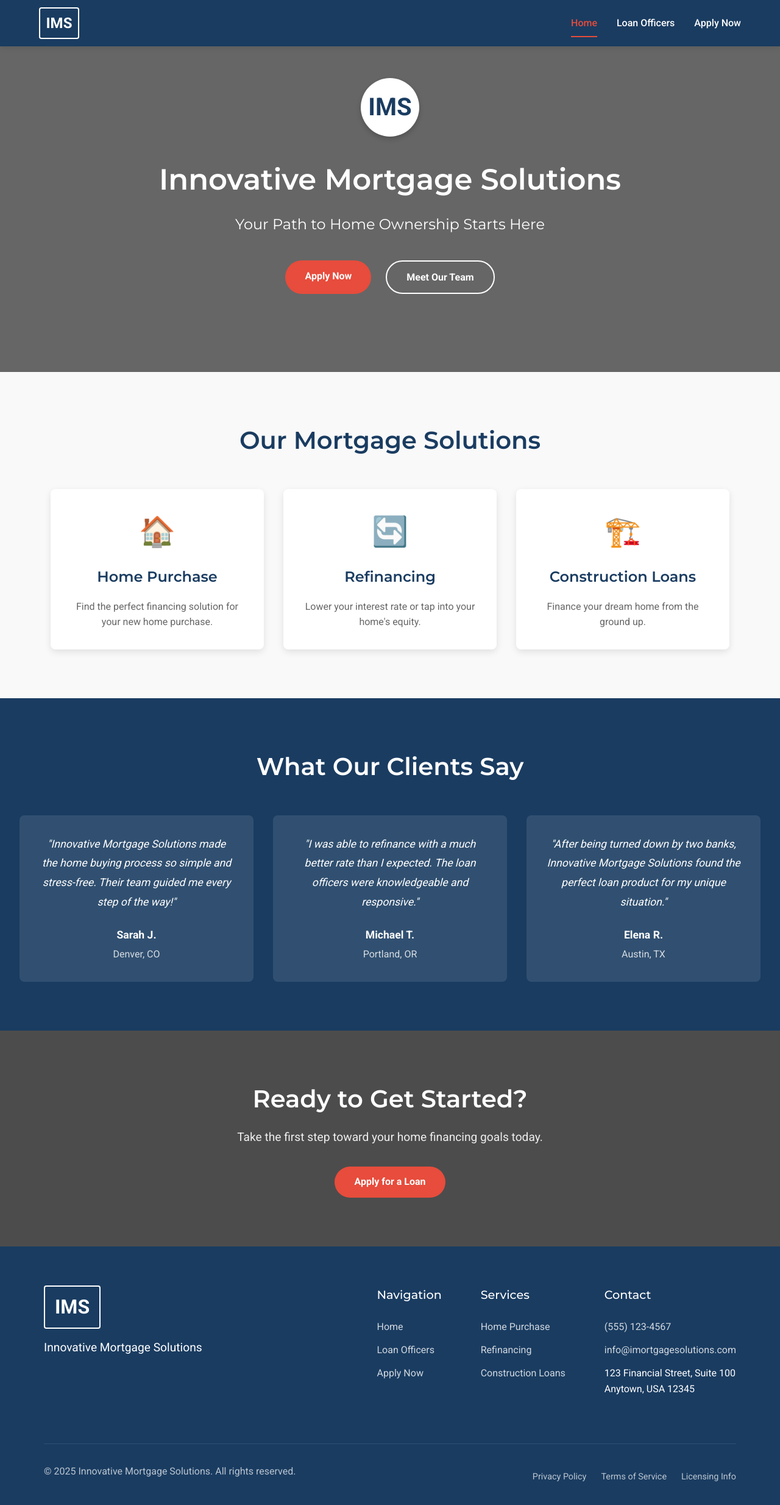
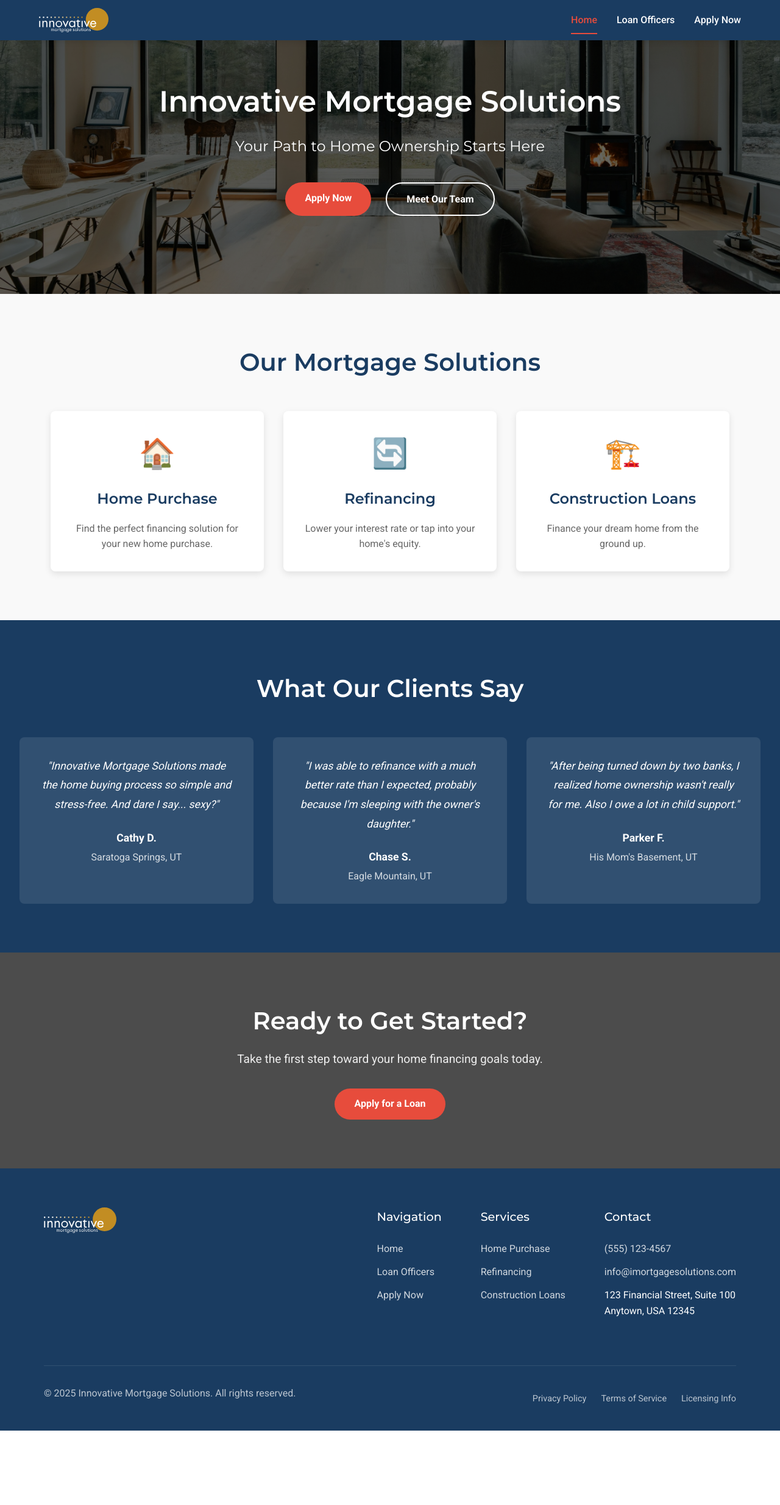
Before and after one commit to Skrillybrick/innovative-mortgage-solutions, an Angular app: page / in a window 1280 px wide. Shown: the top 2468 px of the page at 61% size. After the commit the page ends 2346 px from the top, so only its background shows below. Built offline with nearby package versions, Linux system fonts and the light colour scheme.

Commit message:
Updating with logos and images

```diff
--- a/angular.json
+++ b/angular.json
@@ -108,5 +108,8 @@
         }
       }
     }
+  },
+  "cli": {
+    "analytics": false
   }
 }
--- a/src/app/home/home.component.html
+++ b/src/app/home/home.component.html
@@ -2,10 +2,6 @@
   <!-- Hero Section -->
   <section class="hero">
     <div class="hero-content">
-      <div class="logo-container">
-        <!-- Placeholder for logo -->
-        <div class="logo">IMS</div>
-      </div>
       <h1>Innovative Mortgage Solutions</h1>
       <h2>Your Path to Home Ownership Starts Here</h2>
       <div class="cta-buttons">
--- a/src/app/home/home.component.scss
+++ b/src/app/home/home.component.scss
@@ -6,7 +6,7 @@
 /* Hero Section */
 .hero {
   background: linear-gradient(rgba(0, 0, 0, 0.6), rgba(0, 0, 0, 0.6)),
-              url('/assets/images/home-hero.jpg') center/cover no-repeat;
+              url('/assets/images/fantasy_interior.jpeg') center/cover no-repeat;
   color: white;
   padding: 8rem 2rem;
   text-align: center;
--- a/src/app/home/home.component.ts
+++ b/src/app/home/home.component.ts
@@ -11,19 +11,19 @@ import { RouterLink } from '@angular/router';
 export class HomeComponent {
   testimonials = [
     {
-      quote: "Innovative Mortgage Solutions made the home buying process so simple and stress-free. Their team guided me every step of the way!",
-      author: "Sarah J.",
-      location: "Denver, CO"
+      quote: "Innovative Mortgage Solutions made the home buying process so simple and stress-free. And dare I say... sexy?",
+      author: "Cathy D.",
+      location: "Saratoga Springs, UT"
     },
     {
-      quote: "I was able to refinance with a much better rate than I expected. The loan officers were knowledgeable and responsive.",
-      author: "Michael T.",
-      location: "Portland, OR"
+      quote: "I was able to refinance with a much better rate than I expected, probably because I'm sleeping with the owner's daughter.",
+      author: "Chase S.",
+      location: "Eagle Mountain, UT"
     },
     {
-      quote: "After being turned down by two banks, Innovative Mortgage Solutions found the perfect loan product for my unique situation.",
-      author: "Elena R.",
-      location: "Austin, TX"
+      quote: "After being turned down by two banks, I realized home ownership wasn't really for me. Also I owe a lot in child support.",
+      author: "Parker F.",
+      location: "His Mom's Basement, UT"
     }
   ];
 }
--- a/src/app/shared/components/footer/footer.component.html
+++ b/src/app/shared/components/footer/footer.component.html
@@ -2,8 +2,7 @@
   <div class="footer-container">
     <div class="footer-top">
       <div class="footer-logo">
-        <div class="logo">IMS</div>
-        <p>Innovative Mortgage Solutions</p>
+        <img src="/assets/svg/IMS_Logo.svg" alt="IMS Logo" class="logo-image">
       </div>
 
       <div class="footer-links">
--- a/src/app/shared/components/footer/footer.component.scss
+++ b/src/app/shared/components/footer/footer.component.scss
@@ -20,19 +20,12 @@
 .footer-logo {
   margin-bottom: 2rem;
 
-  .logo {
-    font-size: 2rem;
-    font-weight: bold;
-    color: white;
-    border: 2px solid white;
-    padding: 0.5rem 1rem;
-    border-radius: 4px;
+  .logo-image {
+    height: 42px;
+    width: auto;
+    display: block;
     margin-bottom: 1rem;
-    display: inline-block;
-  }
-
-  p {
-    font-size: 1.2rem;
+    //filter: brightness(0) invert(1); /* Make the logo white */
   }
 }
 
--- a/src/app/shared/components/navbar/navbar.component.html
+++ b/src/app/shared/components/navbar/navbar.component.html
@@ -2,7 +2,7 @@
   <div class="navbar-container">
     <div class="navbar-logo">
       <a routerLink="/">
-        <div class="logo">IMS</div>
+        <img src="assets/svg/IMS_Logo.svg" alt="IMS Logo" class="logo-image" />
       </a>
     </div>
 
--- a/src/app/shared/components/navbar/navbar.component.scss
+++ b/src/app/shared/components/navbar/navbar.component.scss
@@ -21,15 +21,12 @@
 .navbar-logo {
   a {
     text-decoration: none;
-    color: white;
+    display: block;
 
-    .logo {
-      font-size: 1.5rem;
-      font-weight: bold;
-      color: white;
-      border: 2px solid white;
-      padding: 0.3rem 0.6rem;
-      border-radius: 4px;
+    .logo-image {
+      height: 40px;
+      width: auto;
+      display: block;
     }
   }
 }
```
